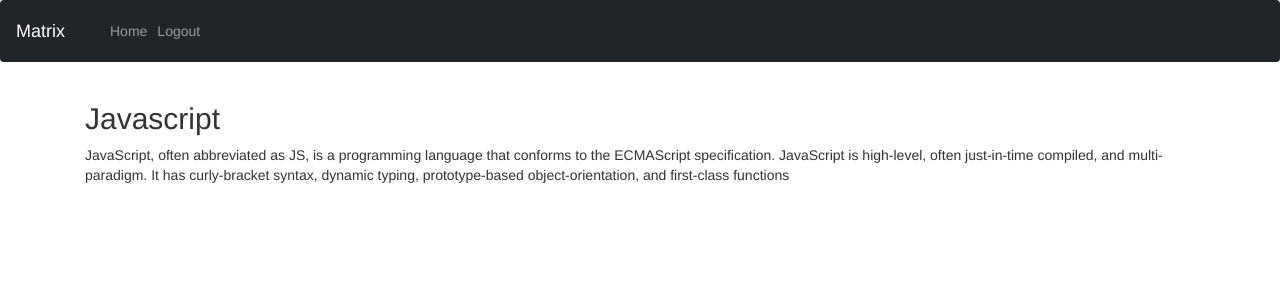
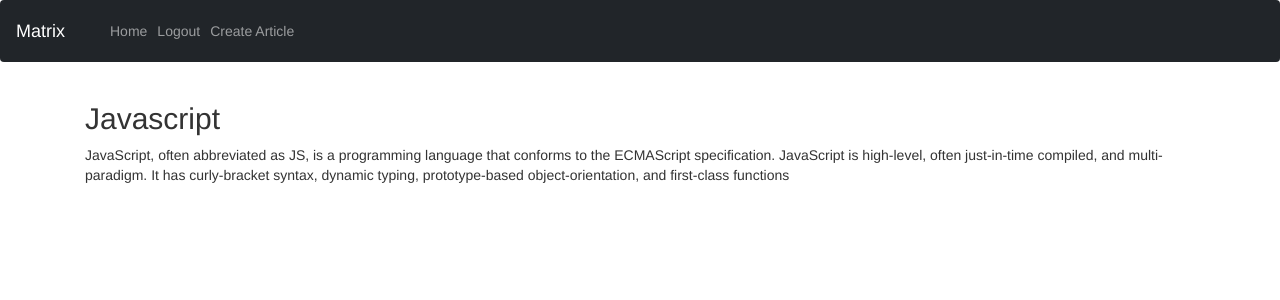
Before and after one commit to izudada/matrix_blog, a Django app: a page that uses matrix_blog/templates/base.html in a window 1280 px wide. Shown: the top 300 px of the page. Run offline with Django 3.2, Linux system fonts and the light colour scheme; a user stored in the database is signed in; data comes from the database, SQL or seed files in the repository; some libraries are stand-ins or nearby versions.

Commit message:
Modify base.html with create article link

```diff
--- a/matrix_blog/templates/base.html
+++ b/matrix_blog/templates/base.html
@@ -25,18 +25,23 @@
                     <li class="nav-item">
                         <a class="nav-link" aria-current="page" href="{% url 'index' %}">Home</a>
                     </li>
-                    <!-- {% if user.is_authenticated %} -->
+                    {% if user.is_authenticated %}
                         <li class="nav-item">
                             <a class="nav-link" href="{% url 'logout' %}">Logout</a>
                         </li>
-                    <!-- {% else %} -->
+                    {% else %}
                         <li class="nav-item">
                             <a class="nav-link" href="{% url 'register' %}">Sign Up</a>
                         </li>
                         <li class="nav-item">
                             <a class="nav-link" href="{% url 'login' %}">Login</a>
                         </li>
-                    <!-- {% endif %} -->
+                    {% endif %}
+                    {% if user.is_authenticated and user.is_staff %}
+                        <li class="nav-item">
+                            <a class="nav-link" href="{% url 'create_article' %}">Create Article</a>
+                        </li>
+                    {% endif %}
                 </ul>
             </div>
         </div>
```
